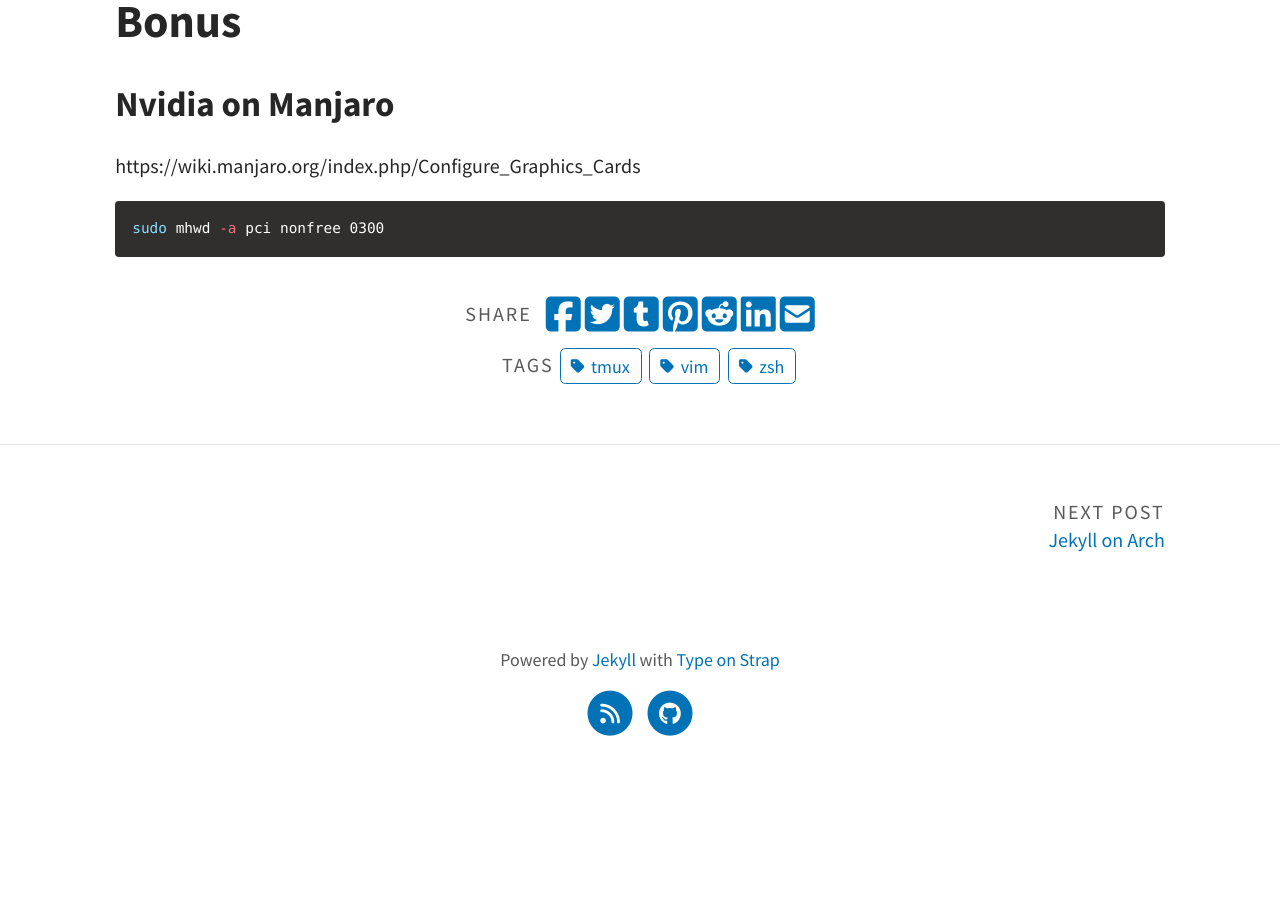
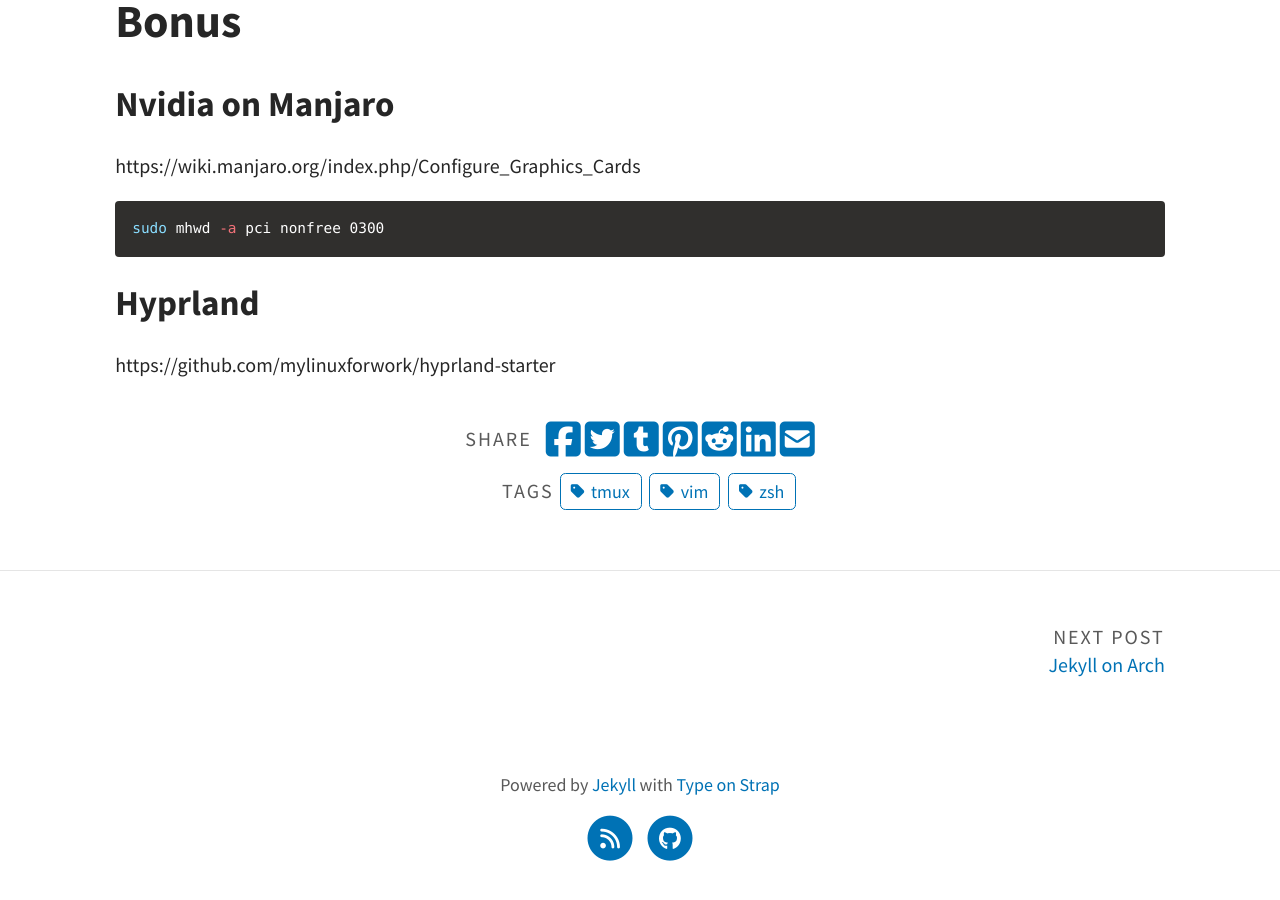
Before and after one commit to cristalcorp/cristalcorp.github.io, a Jekyll site: the page built from _posts/2024-09-21-Terminal.md, in a window 1280 px wide and 900 px high, scrolled down 3072 px. Built offline with Jekyll 4.4.1, drawn with Linux system fonts in a browser that asks for light colours; a script that is not in the unit is left out; before the commit the page ends 3847 px from its top, so only the background shows below that.

Commit message:
terminal

````diff
--- a/_posts/2024-09-21-Terminal.md
+++ b/_posts/2024-09-21-Terminal.md
@@ -93,3 +93,5 @@ https://wiki.manjaro.org/index.php/Configure_Graphics_Cards
 ```bash
 sudo mhwd -a pci nonfree 0300
 ```
+## Hyprland
+https://github.com/mylinuxforwork/hyprland-starter
````
Also changed, not shown: other parts of _posts/2024-09-21-Terminal.md (+1 -1 lines).
